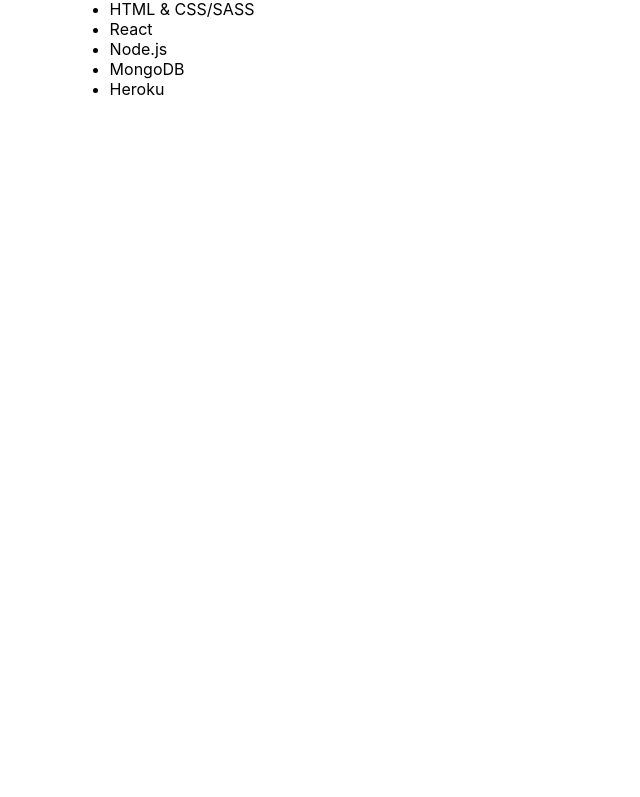
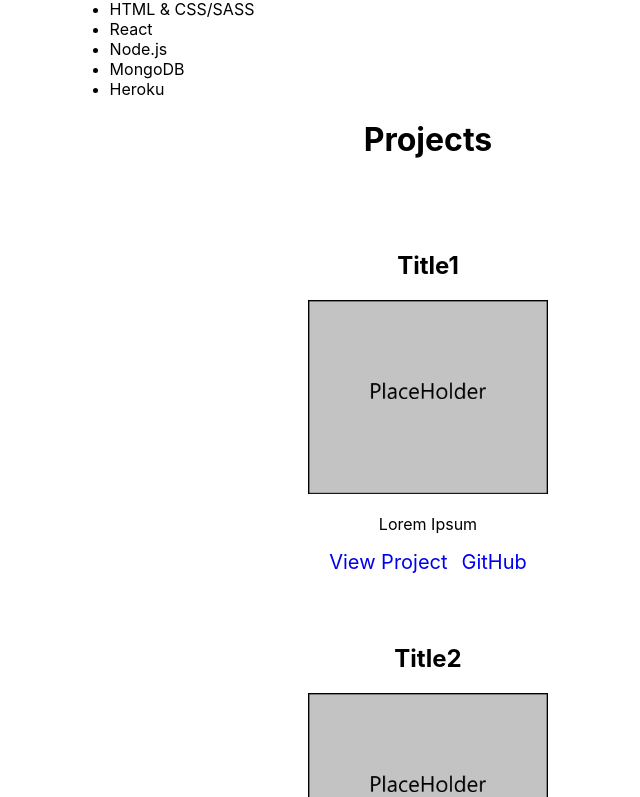
Before and after one commit to jsimpson1426/portfolio, a React (Create React App) app: page / in a window 1280 px wide. Shown: the part 803-1600 px from the top of the page, without its empty margins (212-852 px from the left). Before the commit the page ends 918 px from the top, so only its background shows below. Built offline with nearby package versions, Linux system fonts and the light colour scheme.

Commit message:
projects component has been built.

```diff
--- a/src/App.js
+++ b/src/App.js
@@ -2,6 +2,7 @@
 import "./App.sass";
 import Landing from "./components/portfolio/landing/landing";
 import About from "./components/portfolio/about/about";
+import Projects from "./components/portfolio/projects/projects";
 
 class App extends Component {
   state = {};
@@ -10,6 +11,7 @@
       <div className="App">
         <Landing />
         <About />
+        <Projects />
       </div>
     );
   }
--- a/src/components/portfolio/project/project.jsx
+++ b/src/components/portfolio/project/project.jsx
@@ -1,18 +1,20 @@
 import React, { Component } from "react";
+import "./project.sass";
 
 class Project extends Component {
   state = {};
   render() {
     let { content } = this.props;
     return (
-      <div className="project-div-container">
-        <img className="project-img" alt={content.alt} src={content.img} />
+      <div key={content.title} className="project-div-container">
+        <h2 className="project-h2">{content.title}</h2>
+        <img className="project-img" alt={content.alt} src={content.imgUrl} />
         <div className="project-div-right">
-          <p>{content.description}</p>
-          <a className="project-a-site" href={content.projectUrl}>
+          <p className="project-p">{content.description}</p>
+          <a className="project-a" href={content.projectUrl}>
             View Project
           </a>
-          <a className="project-a-github" href={content.githubUrl}>
+          <a className="project-a" href={content.githubUrl}>
             GitHub
           </a>
         </div>
--- a/src/components/portfolio/project/project.sass
+++ b/src/components/portfolio/project/project.sass
@@ -0,0 +1,37 @@
+$screen-xsm-min: 360px
+$screen-sm-min: 576px
+$screen-md-min: 768px
+$screen-lg-min: 1024px
+$screen-xl-min: 1440px
+
+@mixin xsm
+    @media (min-width: $screen-xsm-min)
+        @content
+
+@mixin sm
+    @media (min-width: $screen-sm-min)
+        @content
+
+@mixin md
+    @media (min-width: $screen-md-min)
+        @content
+
+@mixin lg
+    @media (min-width: $screen-lg-min)
+        @content
+
+@mixin xl
+    @media (min-width: $screen-xl-min)
+        @content
+
+.project-div-container
+    padding: 50px 0px 0px 0px
+
+.project-img
+    width: 240px
+
+.project-a
+    text-decoration: none
+    padding: 3px 7px 3px 7px
+    @include lg
+        font-size: 20px
--- a/src/components/portfolio/projects/projects.jsx
+++ b/src/components/portfolio/projects/projects.jsx
@@ -0,0 +1,42 @@
+import React from "react";
+import Project from "./../project/project";
+
+const Projects = () => {
+  let projects = [
+    {
+      alt: "SudokuSolver",
+      title: "Title1",
+      imgUrl: require("./placeholder.png"),
+      description: "Lorem Ipsum",
+      projectUrl: "/sudoku",
+      githubUrl: "linkPlaceholder",
+    },
+    {
+      alt: "Quick-Ref",
+      title: "Title2",
+      imgUrl: require("./placeholder.png"),
+      description: "Lorem Ipsum",
+      projectUrl: "/quickref",
+      githubUrl: "linkPlaceholder",
+    },
+    {
+      alt: "@t Action",
+      title: "Title3",
+      imgUrl: require("./placeholder.png"),
+      description: "Lorem Ipsum",
+      projectUrl: "linkPlaceholder",
+      githubUrl: "linkPlaceholder",
+    },
+  ];
+
+  return (
+    <div className="projects-div-container">
+      <h1 className="projects-h1">Projects</h1>
+      {projects.map((p) => (
+        <Project content={p} />
+      ))}
+    </div>
+  );
+};
+
+export default Projects;
```
Also changed, not shown: src/components/portfolio/projects/projects.sass (+25 -0 lines), src/components/portfolio/projects/placeholder.png (added).
